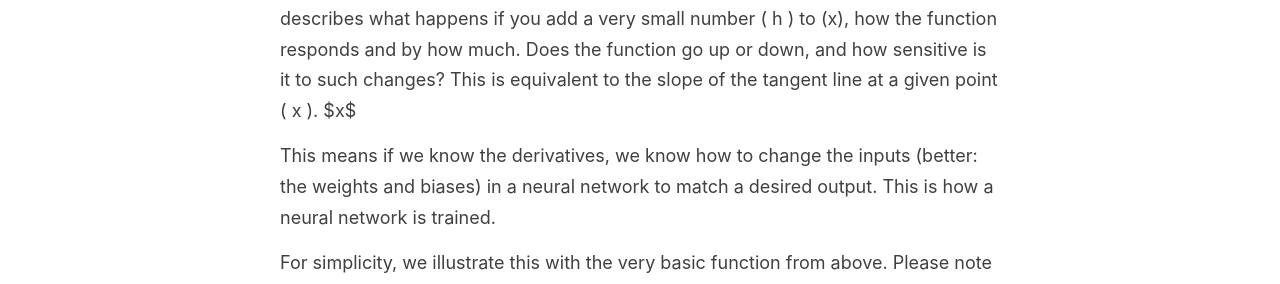
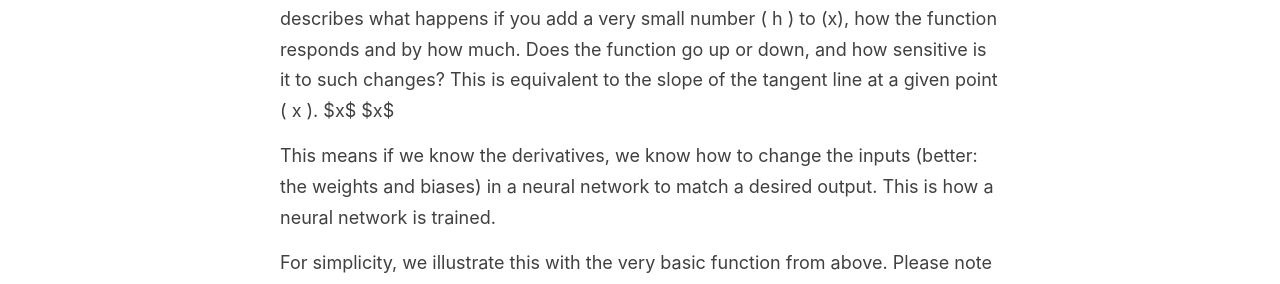
Before and after one commit to krz/krz.github.io, a Jekyll site: the page built from _posts/2018-04-09-backpropagation-explained.md, in a window 1280 px wide and 900 px high, scrolled down 1000 px. Shown: the part 283-567 px from the top of the window. Built offline with Jekyll 4.4.1, drawn with Linux system fonts in a browser that asks for light colours; some of the changed text lies outside the part shown.

````diff
--- a/_posts/2018-04-09-backpropagation-explained.md
+++ b/_posts/2018-04-09-backpropagation-explained.md
@@ -29,7 +29,7 @@ ys = f(xs)
 plt.plot(xs, ys)
 ```
 
-Let's now talk about derivatives. What does the derivative of a function tell you? If you head over to the [Wikipedia](https://en.wikipedia.org/wiki/Derivative) page of Derivatives it says that *the derivative of a function measures the sensitivity to change of the function value (output value) with respect to a change in its argument (input value).* This means the derivative describes what happens if you add a very small number \( h \) to \(x\), how the function responds and by how much. Does the function go up or down, and how sensitive is it to such changes? This is equivalent to the slope of the tangent line at a given point \( x \). $x$
+Let's now talk about derivatives. What does the derivative of a function tell you? If you head over to the [Wikipedia](https://en.wikipedia.org/wiki/Derivative) page of Derivatives it says that *the derivative of a function measures the sensitivity to change of the function value (output value) with respect to a change in its argument (input value).* This means the derivative describes what happens if you add a very small number \( h \) to \(x\), how the function responds and by how much. Does the function go up or down, and how sensitive is it to such changes? This is equivalent to the slope of the tangent line at a given point \( x \). $x$ \$x\$
 
 This means if we know the derivatives, we know how to change the inputs (better: the weights and biases) in a neural network to match a desired output. This is how a neural network is trained.
 
````
